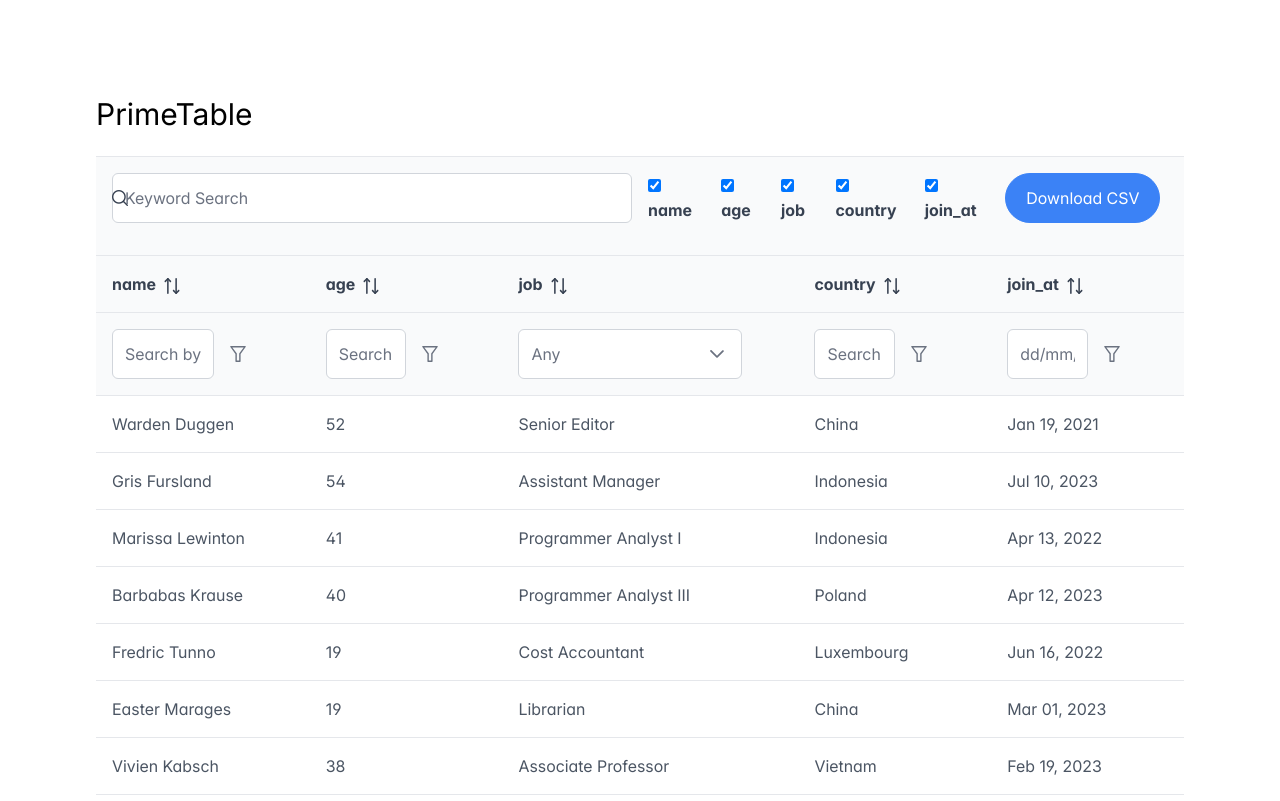
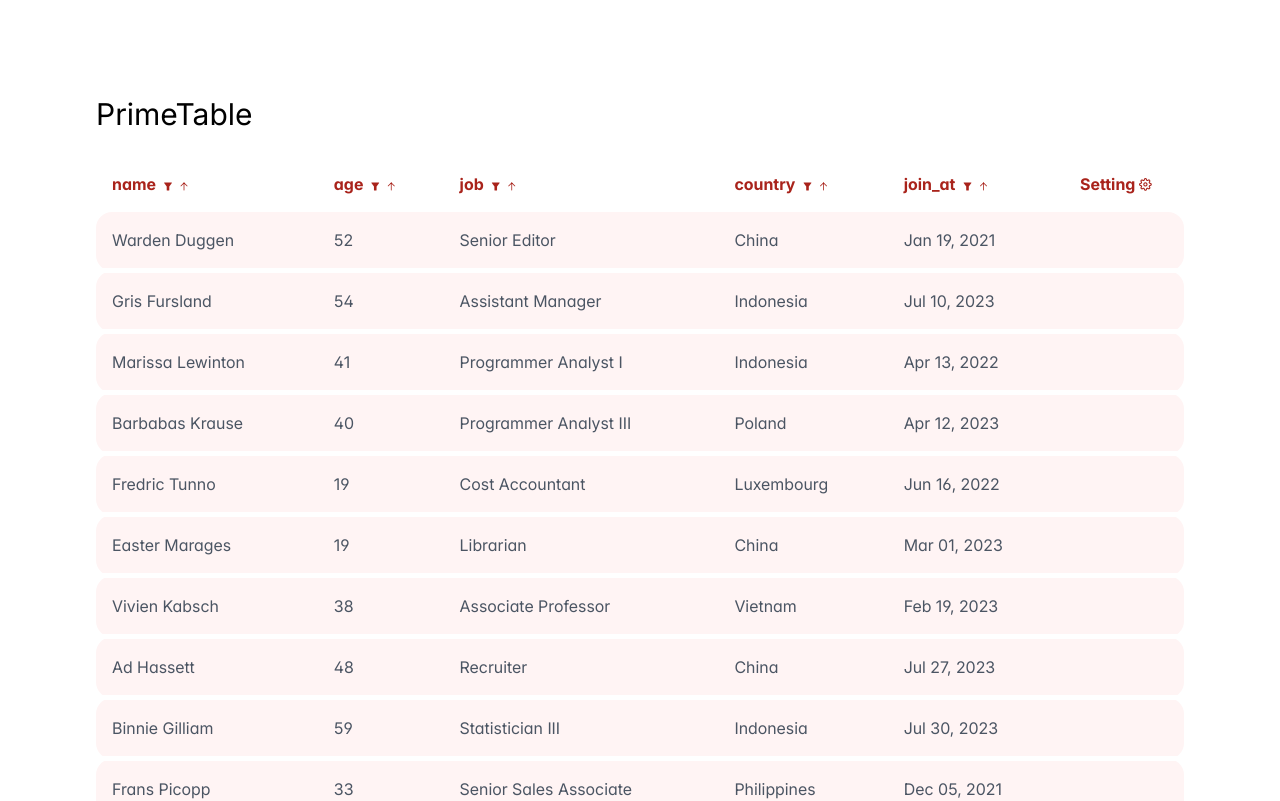
Before and after one commit to 8seneca-global/filter-table-demo, a Next.js app: page / in a window 1280 px wide. Shown: the top 801 px of the page. Built offline with nearby package versions, Linux system fonts and the light colour scheme.

Commit message:
Updated UI

```diff
--- a/app/components/PrimeTable.tsx
+++ b/app/components/PrimeTable.tsx
@@ -27,6 +27,7 @@ const PrimeTable = () => {
         join_at: { value: null, matchMode: FilterMatchMode.DATE_IS },
     } );
     const [ globalFilterValue, setGlobalFilterValue ] = useState<string>( '' );
+    const [ enableFilter, setEnableFilter ] = useState<boolean>( false );
 
     const onGlobalFilterChange = ( e: React.ChangeEvent<HTMLInputElement> ) => {
         const value = e.target.value;
@@ -75,26 +76,40 @@ const PrimeTable = () => {
         </span>;
     }, [] );
 
+    const filterToggleBtn = useCallback( ( name: string ) => {
+        return <span onClick={( e ) => {
+            e.preventDefault();
+            setEnableFilter( prev => !prev );
+        }}>
+            { name }
+            <i className="pi pi-filter-fill text-[.5rem] pl-2"></i>
+        </span>;
+    }, [] );
     const { columnSettings, saveColumnSettings } = useColumnProfile( [
         { field: 'name', hide: false },
         { field: 'age', hide: false },
         { field: 'job', hide: false },
         { field: 'country', hide: false },
         { field: 'join_at', hide: false },
+        { field: '_id', hide: false, passThrough: { style:  { width: '120px' } } },
     ] );
     const columns = useMemo<ColumnType[]>( () => [
-        { field: 'name', header: 'name', filterPlaceholder: 'Search by name', sortable: true, filter: true, },
-        { field: 'age', header: 'age', filterPlaceholder: 'Search by age', sortable: true, filter: true, },
+        { field: 'name', header: filterToggleBtn( 'name' ), filterPlaceholder: 'Search by name', sortable: true, filter: true, },
+        { field: 'age', header: filterToggleBtn( 'age' ), filterPlaceholder: 'Search by age', sortable: true, filter: true, },
         {
-            field: 'job', header: 'job', filterPlaceholder: 'Search by job', sortable: true, filter: true,
+            field: 'job', header: filterToggleBtn( 'job' ), filterPlaceholder: 'Search by job', sortable: true, filter: true,
             showFilterMenu: false, filterElement: jobRowFilterTemplate,
         },
-        { field: 'country', header: 'country', filterPlaceholder: 'Search by country', sortable: true, filter: true, },
+        { field: 'country', header: filterToggleBtn( 'country' ), filterPlaceholder: 'Search by country', sortable: true, filter: true, },
         {
-            field: 'join_at', header: 'join_at', filterPlaceholder: 'Search by join', sortable: true, filter: true,
+            field: 'join_at', header: filterToggleBtn( 'join_at' ), filterPlaceholder: 'Search by join', sortable: true, filter: true,
             dataType: 'date', body: dateBodyTemplate, filterElement: dateFilterTemplate,
         },
-    ], [ dateBodyTemplate, jobRowFilterTemplate ] );
+        {
+            field: '_id', header: <span>Setting <i className="pi pi-cog text-[.8rem]"></i></span>, filterPlaceholder: '',
+            sortable: false, filter: false, resizeable: false, reorderable: false
+        },
+    ], [ dateBodyTemplate, filterToggleBtn, jobRowFilterTemplate ] );
 
     const toggleColumns = ( column: string ) => {
         const newColumns: ColumnBaseType[] = columnSettings.map( item => {
@@ -241,14 +256,19 @@ const PrimeTable = () => {
                 ref={dt}
                 tableStyle={{ minWidth: '50rem' }}
                 removableSort
-                header={header}
+                // header={header}
                 filters={filters}
                 paginator rows={lazyState.rows} rowsPerPageOptions={[ 10, 25, 50 ]}
-                filterDisplay="row" globalFilterFields={[ 'name', 'age', 'job', 'country' ]} emptyMessage="No employees found."
+                filterDisplay={enableFilter ? 'row' : undefined} globalFilterFields={[ 'name', 'age', 'job', 'country' ]} emptyMessage="No employees found."
                 resizableColumns reorderableColumns onColReorder={onColReorder}
                 lazy first={lazyState.first} onPage={onPage} totalRecords={totalRecords}
                 onSort={onSort} sortField={lazyState.sortField} sortOrder={lazyState.sortOrder}
                 onFilter={onFilter} onColumnResizeEnd={onResizeEnd}
+                sortIcon={( { sortOrder, sorted } ) => {
+                    if ( !sorted ) return <i className="pi pi-arrow-up text-[.5rem] pl-2"></i>;
+                    if ( sortOrder && sortOrder > 0 ) return <i className="pi pi-arrow-up text-[.7rem] pl-2"></i>;
+                    return <i className="pi pi-arrow-down text-[.7rem] pl-2"></i>;
+                }}
             >
                 {
                     columnSettings
--- a/app/globals.css
+++ b/app/globals.css
@@ -8,3 +8,23 @@
   @tailwind components;
   @tailwind utilities;
 }
+
+.p-datatable-thead tr th {
+  background-color: white;
+  border: none;
+  color: #a9231b;
+}
+
+.p-datatable-tbody tr td {
+  background-color: #fff4f4;
+  border: none;
+  border-bottom: 5px solid white;
+}
+
+.p-datatable-tbody tr td:first-child {
+  border-radius: 16px 0 0 16px;
+}
+
+.p-datatable-tbody tr td:last-child {
+  border-radius: 0 16px 16px 0;
+}
--- a/app/hooks/useColumnProfile.ts
+++ b/app/hooks/useColumnProfile.ts
@@ -8,8 +8,8 @@ export interface ColumnBaseType {
 }
 
 export interface ColumnType extends ColumnBaseType {
-    header: string;
-    filterPlaceholder: string;
+    header: string | ReactElement;
+    filterPlaceholder?: string;
     sortable: boolean;
     filter: boolean;
     hide?: boolean;
```
